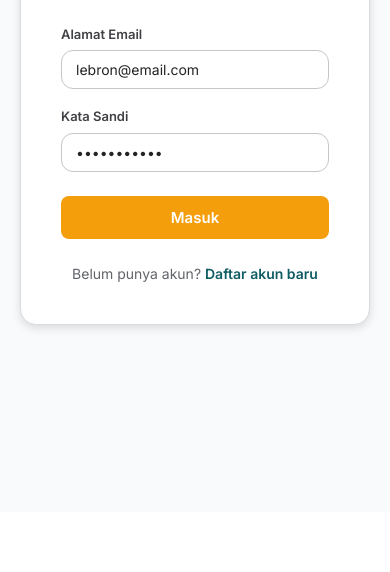
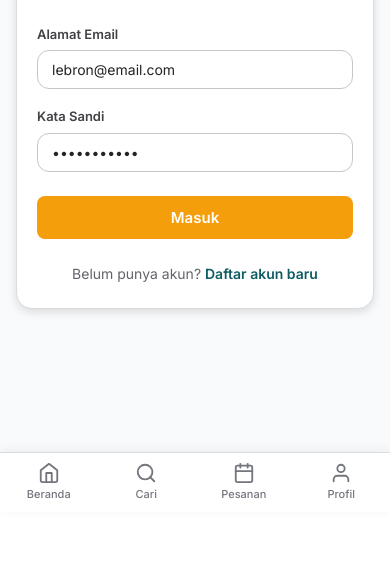
Before and after one commit to h44dziq/rentfy, a plain HTML site: page index.html in a window 390 px wide. Shown: the part 332-904 px from the top of the page. Before the commit the page ends 844 px from the top, so only its background shows below. Drawn offline with nearby package versions, Linux system fonts and the light colour scheme.

Commit message:
revisi 2

```diff
--- a/css/style.css
+++ b/css/style.css
@@ -61,6 +61,8 @@ body {
   background-color: var(--color-paper);
   line-height: 1.5;
   -webkit-font-smoothing: antialiased;
+  -webkit-overflow-scrolling: touch;
+  overscroll-behavior-y: none;
 }
 
 h1, h2, h3, h4, h5, h6 {
@@ -1236,6 +1238,48 @@ input, select, textarea {
 }
 
 /* ==========================================================================
+   MOBILE BOTTOM TAB BAR (Base styles — shown via media query)
+   ========================================================================== */
+.mobile-tab-bar {
+  position: fixed;
+  bottom: 0;
+  left: 0;
+  right: 0;
+  z-index: 300;
+  background: #ffffff;
+  border-top: 1px solid var(--color-mist);
+  display: none;
+  justify-content: space-around;
+  align-items: center;
+  height: 60px;
+  padding-bottom: env(safe-area-inset-bottom, 0px);
+  box-shadow: 0 -2px 10px rgba(0, 0, 0, 0.06);
+}
+.mobile-tab-item {
+  display: flex;
+  flex-direction: column;
+  align-items: center;
+  gap: 2px;
+  font-size: 11px;
+  font-weight: 500;
+  color: var(--color-smoke);
+  text-decoration: none;
+  padding: 6px 0;
+  transition: color 0.2s;
+  -webkit-tap-highlight-color: transparent;
+  flex: 1;
+}
+.mobile-tab-item.active {
+  color: var(--color-teal);
+}
+.mobile-tab-item .icon-svg svg {
+  transition: color 0.2s;
+}
+.mobile-tab-item.active .icon-svg svg {
+  stroke: var(--color-teal);
+}
+
+/* ==========================================================================
    RESPONSIVE BREAKPOINTS
    Tablet: <= 1024px  |  Mobile: <= 640px  |  Small Mobile: <= 400px
    ========================================================================== */
@@ -1500,13 +1544,24 @@ input, select, textarea {
     padding: 12px 16px;
   }
 
-  /* Toast */
+  /* Mobile Bottom Tab Bar — activate */
+  .mobile-tab-bar {
+    display: flex !important;
+  }
+  body {
+    padding-bottom: 60px;
+  }
+  .site-footer {
+    margin-bottom: 60px;
+  }
+
+  /* Toast — above tab bar */
   .toast-bar {
     width: calc(100% - 32px);
     max-width: 400px;
     text-align: center;
     font-size: 13px;
-    bottom: 16px;
+    bottom: 72px;
   }
 
   /* Footer */
@@ -1585,6 +1640,51 @@ input, select, textarea {
   .photo-slot-clean {
     font-size: 11px;
   }
+
+  /* Login/Register Card Mobile */
+  [style*="padding: 40px"] {
+    padding: 24px 20px !important;
+  }
+  [style*="padding: 40px 20px"] {
+    padding: 24px 16px !important;
+  }
+
+  /* Category subnav horizontal scroll on mobile */
+  .category-subnav {
+    overflow-x: auto;
+    -webkit-overflow-scrolling: touch;
+  }
+  .subnav-inner {
+    white-space: nowrap;
+    overflow-x: auto;
+    -webkit-overflow-scrolling: touch;
+    padding-bottom: 4px;
+  }
+  .subnav-item {
+    white-space: nowrap;
+    flex-shrink: 0;
+  }
+
+  /* Trending strip horizontal scroll */
+  .trending-inner {
+    white-space: nowrap;
+    overflow-x: auto;
+    -webkit-overflow-scrolling: touch;
+  }
+  .trending-link, .trending-label, .trending-sep {
+    white-space: nowrap;
+    flex-shrink: 0;
+  }
+
+  /* Chat page height fix */
+  [style*="height: 70vh"] {
+    height: calc(100vh - 180px) !important;
+  }
+
+  /* Search filter pills overflow fix */
+  [style*="flex-wrap: wrap"] {
+    gap: 8px !important;
+  }
 }
 
 /* --- SMALL MOBILE (max-width: 400px) --- */
--- a/js/app.js
+++ b/js/app.js
@@ -216,6 +216,19 @@
       }
     }
 
+    // Mobile Bottom Tab Bar — visibility & active state
+    var tabBar = document.getElementById('mobile-tab-bar');
+    if (tabBar) {
+      var hideTab = (hash === '#/login' || hash === '#/register');
+      tabBar.style.display = hideTab ? 'none' : '';
+      // Highlight active tab
+      var tabMap = { '#/': 'beranda', '#/home': 'beranda', '#/search': 'cari', '#/orders': 'pesanan', '#/profile': 'profil' };
+      var activeTab = tabMap[hash] || (hash.indexOf('#/search') === 0 ? 'cari' : '');
+      tabBar.querySelectorAll('.mobile-tab-item').forEach(function(t) {
+        t.classList.toggle('active', t.getAttribute('data-tab') === activeTab);
+      });
+    }
+
     window.scrollTo(0, 0);
   }
 
```
